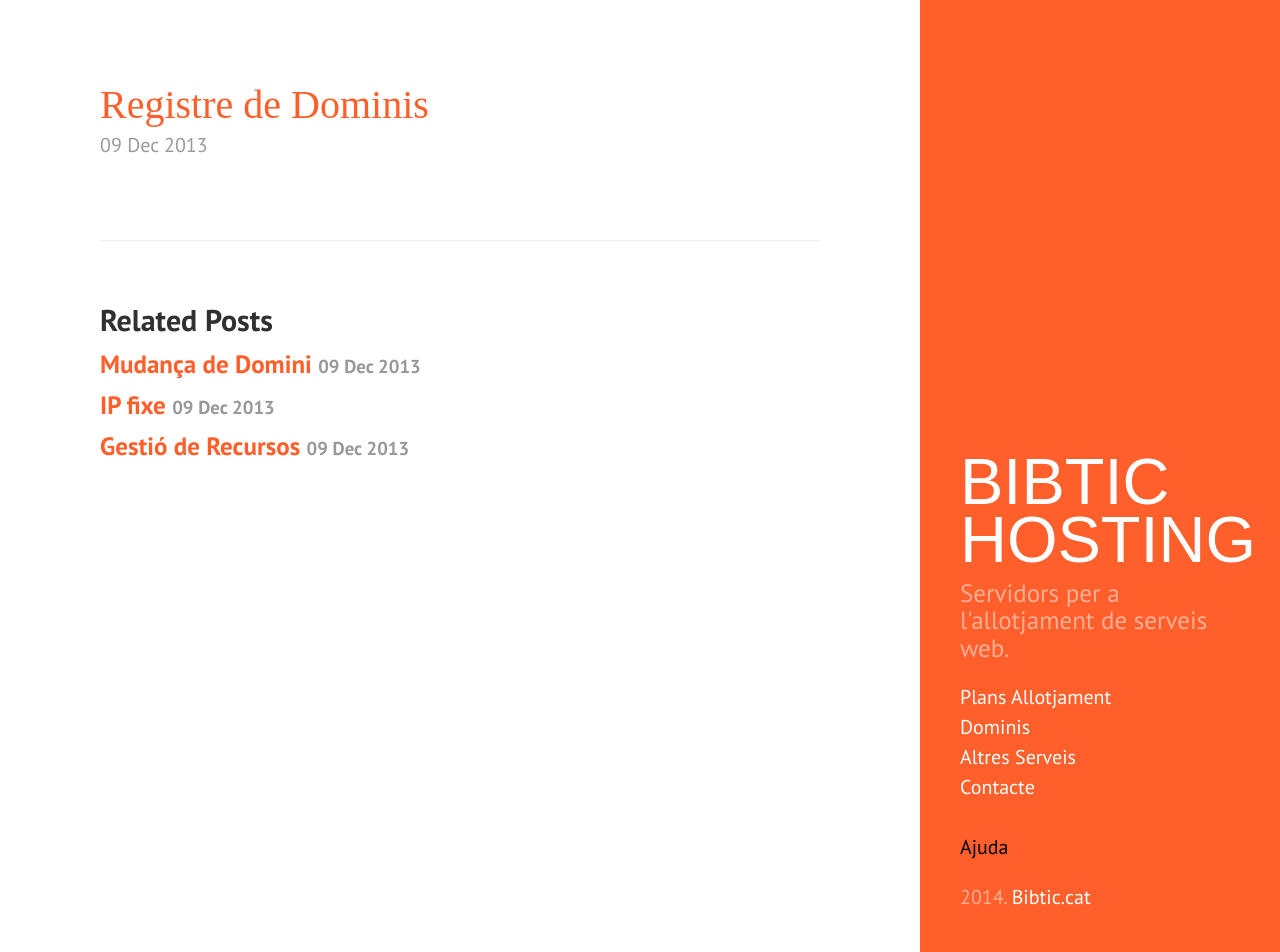
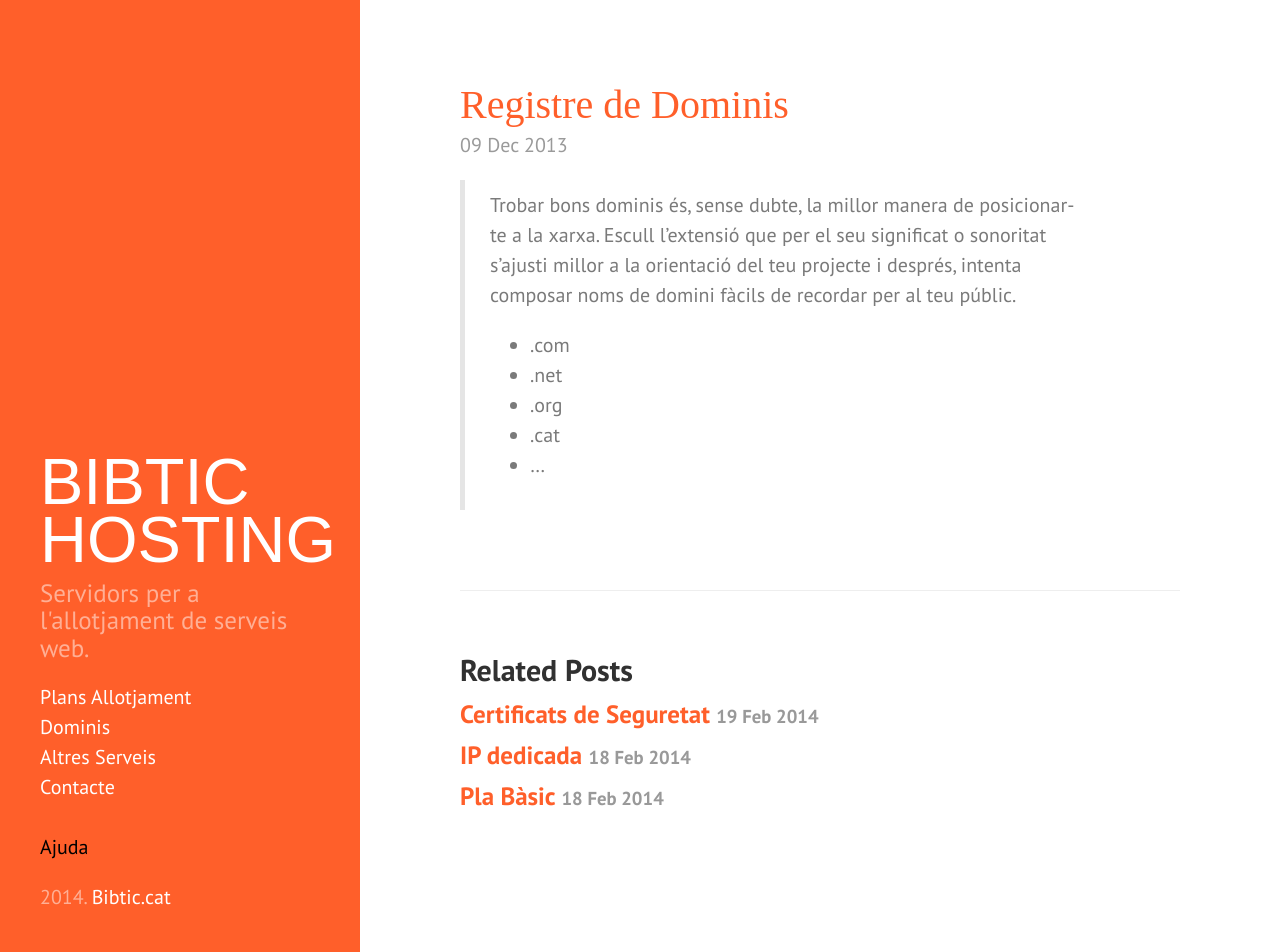
Before and after one commit to Bibtic/bibticHosting, a Jekyll site: the page built from _posts/dominis/2013-12-09-registre-dominis.md, in a window 1280 px wide and 952 px high. Built offline with Jekyll 4.4.1, drawn with Linux system fonts in a browser that asks for light colours; some web fonts are replaced; Markdown is read by kramdown in place of the engine named in the settings.

```diff
--- a/_config.yml
+++ b/_config.yml
@@ -11,13 +11,12 @@ permalink:        /:title
 title:            Bibtic Hosting
 tagline:          'Allotjament de serveis web'
 description:      Servidors per a l'allotjament de serveis web.
-# url:         http://bibtichosting.com
 
 author:
   name:           'Bibtic'
-  url:            https://twitter.com/bibtic
+  url:            https://bibtic.cat
 
-paginate:         0
+# paginate:
 
 # Custom vars
 version:          2.0.0
--- a/_layouts/default.html
+++ b/_layouts/default.html
@@ -3,7 +3,7 @@
 
   {% include head.html %}
 
-  <body class="theme-bibtichosting layout-reverse">
+  <body class="theme-bibtichosting">
 
     {% include sidebar.html %}
 
--- a/_posts/dominis/2013-12-09-registre-dominis.md
+++ b/_posts/dominis/2013-12-09-registre-dominis.md
@@ -2,5 +2,17 @@
 layout: post
 title: Registre de Dominis
 categories: dominis
-description: "Abans de poder fer qualsevol cosa en línia, vostè necessita un nom de domini. Comanda d'un nom de domini és un procés senzill. És tan simple com entrar en la seva elecció de nom de domini i després fent clic en fi, aquesta és la part més difícil d'atencions. A continuació, rebrà la confirmació del seu nom de domini d'compra dins de les 24 hores."
+description: "Abans de poder fer qualsevol cosa en línia, vostè necessita un nom de domini."
 ---
+
+> Trobar bons dominis és, sense dubte, la millor manera de posicionar-te a la xarxa. Escull l'extensió que per el seu significat o sonoritat s'ajusti millor a la orientació del teu projecte i després, intenta composar noms de domini fàcils de recordar per al teu públic.
+>
+> + .com
+> + .net
+> + .org
+> + .cat
+> + ...
+
+{%comment%}
+Comanda d'un nom de domini és un procés senzill. És tan simple com entrar en la seva elecció de nom de domini i després fent clic en fi, aquesta és la part més difícil d'atencions. A continuació, rebrà la confirmació del seu nom de domini d'compra dins de les 24 hores.
+{%endcomment%}
```
Also changed, not shown: _posts/plans/2012-02-06-pla-basic.md (deleted, +0 -18 lines), _posts/plans/2012-02-07-pla-pro.md (deleted, +0 -20 lines), _posts/plans/2012-02-08-pla-premium.md (deleted, +0 -20 lines), _posts/plans/2014-02-15-pla-pro.md (added, +16 -0 lines), _posts/plans/2014-02-16-pla-bussines.md (added, +17 -0 lines), _posts/plans/2014-02-17-pla-standard.md (added, +16 -0 lines), _posts/plans/2014-02-18-pla-basic.md (added, +16 -0 lines), _posts/plans/2014-02-19-pla-mini.md (added, +17 -0 lines), _posts/serveis/2013-12-09-certificat-seguretat.md (deleted, +0 -7 lines), _posts/serveis/2013-12-09-gestio-recursos.md (+1 -1 lines), _posts/serveis/2013-12-09-ip-fixe.md (deleted, +0 -7 lines), _posts/serveis/2014-02-18-ip-dedicada.md (added, +9 -0 lines), _posts/serveis/2014-02-19-certificat-seguretat.md (added, +17 -0 lines), index.md (+2 -3 lines).
